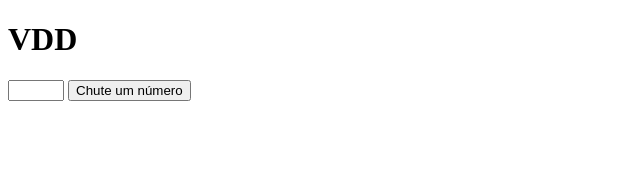
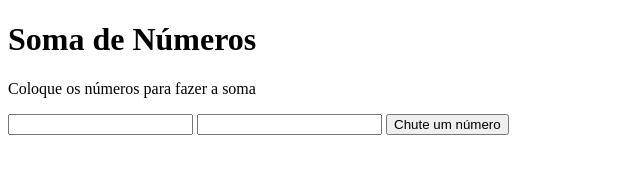
Before and after one commit to Jelido/Avaliacao, a plain HTML site: page index.html in a window 1280 px wide. Shown: the whole page, without its empty margins (0-640 px from the left). Drawn offline with Linux system fonts and the light colour scheme.

Commit message:
feature html 2

```diff
--- a/index.html
+++ b/index.html
@@ -10,13 +10,15 @@
 
         <div class="vdd">
 
-        <h1 id="concordo">VDD</h1>
+        <h1 id="concordo">Soma de Números</h1>
 
-        <p id="texto__paragrafo"></p>
+        <p id="texto__paragrafo">Coloque os números para fazer a soma</p>
 
-            <input onclick="NumeroChutado()" type="number" min="1" max="10" id="input">
+            <input  type="number"  id="input1">
 
-        <button onclick="VerificarChute()" id="botão">Chute um número</button>
+            <input  type="number"  id="input2">
+
+        <button onclick="SomaNumeros()" id="botão">Chute um número</button>
 
         </div>
 
```
